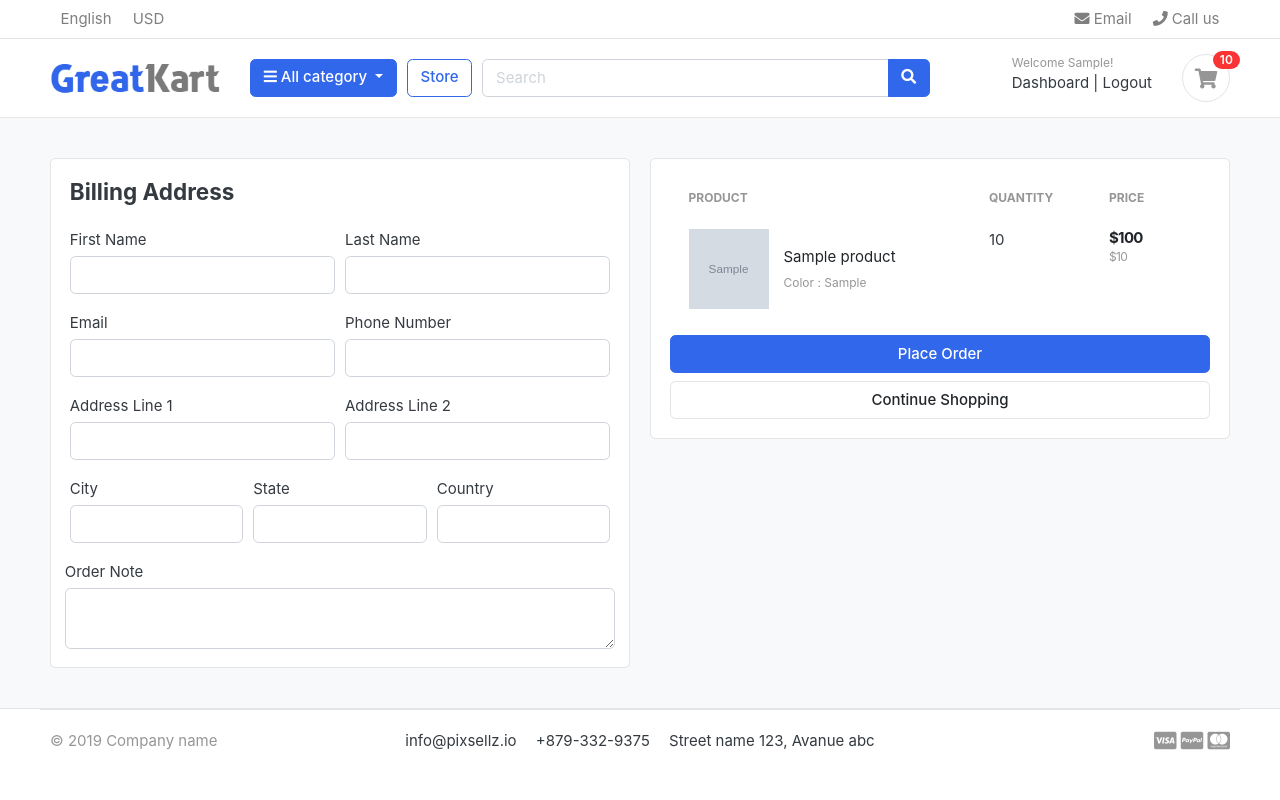
After one commit to DeewakerMax/greatkart-django, a Django app: page /cart/checkout/ in a window 1280 px wide. The commit adds this page. Run offline with Django 5.2, Linux system fonts and the light colour scheme; a user stored in the database is signed in; tables that the repository leaves empty hold one stand-in row (values such as "Sample post"); grey boxes marked "Sample" are stand-in pictures; some libraries are stand-ins or nearby versions; some web fonts are replaced.

Commit message:
handled cart and checkout for logged in users

```diff
--- a/carts/context_processors.py
+++ b/carts/context_processors.py
@@ -9,7 +9,10 @@ def counter(request):
     else:
         try:
             cart = Cart.objects.filter(cart_id=_cart_id(request))
-            cart_items = CartItem.objects.all().filter(cart=cart[:1])
+            if request.user.is_authenticated:
+                cart_items = CartItem.objects.all().filter(user=request.user)
+            else:
+                cart_items = CartItem.objects.all().filter(cart=cart[:1])
             for cart_item in cart_items:
                 cart_count += cart_item.quantity
         except Cart.DoesNotExist:
--- a/carts/models.py
+++ b/carts/models.py
@@ -1,5 +1,6 @@
 from django.db import models
 from store.models import Product, Variation
+from accounts.models import Account
 
 # Create your models here.
 
@@ -12,9 +13,10 @@ class Cart(models.Model):
 
 
 class CartItem(models.Model):
+    user = models.ForeignKey(Account, on_delete=models.CASCADE, null=True)
     product = models.ForeignKey(Product, on_delete=models.CASCADE)
     variations = models.ManyToManyField(Variation, blank=True)
-    cart    = models.ForeignKey(Cart, on_delete=models.CASCADE)
+    cart    = models.ForeignKey(Cart, on_delete=models.CASCADE, null=True)
     quantity = models.IntegerField()
     is_active = models.BooleanField(default=True)
 
--- a/carts/urls.py
+++ b/carts/urls.py
@@ -6,4 +6,6 @@ urlpatterns = [
     path('add_cart/<int:product_id>/', views.add_cart, name='add_cart'),
     path('remove_cart/<int:product_id>/<int:cart_item_id>/', views.remove_cart, name='remove_cart'),
     path('remove_cart_item/<int:product_id>/<int:cart_item_id>/', views.remove_cart_item, name='remove_cart_item'),
+
+    path('checkout/', views.checkout, name='checkout'),
 ]
--- a/carts/views.py
+++ b/carts/views.py
@@ -2,6 +2,7 @@ from django.shortcuts import render, redirect, get_object_or_404
 from store.models import Product, Variation
 from .models import Cart, CartItem
 from django.core.exceptions import ObjectDoesNotExist
+from django.contrib.auth.decorators import login_required
 from django.http import HttpResponse
 # Create your views here.
 
@@ -12,40 +13,92 @@ def _cart_id(request):
     return cart
 
 def add_cart(request, product_id):
+    current_user = request.user
     product = Product.objects.get(id=product_id) #get the product
-    product_variation = []
-    if request.method == 'POST':
-        for item in request.POST:
-            key = item
-            value = request.POST[key]
+    # If user is authenticated
+    if current_user.is_authenticated:
+        product_variation = []
+        if request.method == 'POST':
+            for item in request.POST:
+                key = item
+                value = request.POST[key]
 
-            try:
-                variation = Variation.objects.get(product=product, variation_category__iexact=key, variation_value__iexact=value)
-                product_variation.append(variation)
-            except:
-                pass
+                try:
+                    variation = Variation.objects.get(product=product, variation_category__iexact=key, variation_value__iexact=value)
+                    product_variation.append(variation)
+                except:
+                    pass
 
 
-    try:
-        cart = Cart.objects.get(cart_id=_cart_id(request)) # get the cart using the cart_id present in the session
-    except Cart.DoesNotExist:
-        cart = Cart.objects.create(
-            cart_id = _cart_id(request)
-        )
-    cart.save()
+        is_cart_item_exists = CartItem.objects.filter(product=product, user=current_user).exists()
+        if is_cart_item_exists:
+            cart_item = CartItem.objects.filter(product=product, user=current_user)
+            ex_var_list = []
+            id = []
+            for item in cart_item:
+                existing_variation = item.variations.all()
+                ex_var_list.append(list(existing_variation))
+                id.append(item.id)
 
-    is_cart_item_exists = CartItem.objects.filter(product=product, cart=cart).exists()
-    if is_cart_item_exists:
-        cart_item = CartItem.objects.filter(product=product, cart=cart)
-        #existing_variations -> database
-        #current_variations -> product_variations
-        #item_id -> database
-        ex_var_list = []
-        id = []
-        for item in cart_item:
-            existing_variation = item.variations.all()
-            ex_var_list.append(list(existing_variation))
-            id.append(item.id)
+            if product_variation in ex_var_list:
+                #increase the cart item quantity
+                index = ex_var_list.index(product_variation)
+                item_id = id[index]
+                item = CartItem.objects.get(product=product, id=item_id)
+                item.quantity += 1
+                item.save()
+            else:
+                item = CartItem.objects.create(product=product, quantity=1, user=current_user)
+                if len(product_variation) > 0:
+                    item.variations.clear()
+                    item.variations.add(*product_variation)
+                item.save()
+        else:
+            cart_item = CartItem.objects.create(
+                product = product,
+                quantity = 1,
+                user = current_user,
+            )
+            if len(product_variation) > 0:
+                cart_item.variations.clear()
+                cart_item.variations.add(*product_variation)
+            cart_item.save()
+        return redirect('cart')
+    # If the user is not authenticated
+    else:
+        product_variation = []
+        if request.method == 'POST':
+            for item in request.POST:
+                key = item
+                value = request.POST[key]
+
+                try:
+                    variation = Variation.objects.get(product=product, variation_category__iexact=key, variation_value__iexact=value)
+                    product_variation.append(variation)
+                except:
+                    pass
+
+
+        try:
+            cart = Cart.objects.get(cart_id=_cart_id(request)) # get the cart using the cart_id present in the session
+        except Cart.DoesNotExist:
+            cart = Cart.objects.create(
+                cart_id = _cart_id(request)
+            )
+        cart.save()
+
+        is_cart_item_exists = CartItem.objects.filter(product=product, cart=cart).exists()
+        if is_cart_item_exists:
+            cart_item = CartItem.objects.filter(product=product, cart=cart)
+            #existing_variations -> database
+            #current_variations -> product_variations
+            #item_id -> database
+            ex_var_list = []
+            id = []
+            for item in cart_item:
+                existing_variation = item.variations.all()
+                ex_var_list.append(list(existing_variation))
+                id.append(item.id)
 
             print(ex_var_list)
 
@@ -62,24 +115,28 @@ def add_cart(request, product_id):
                     item.variations.clear()
                     item.variations.add(*product_variation)
                 item.save()
-    else:
-        cart_item = CartItem.objects.create(
-            product = product,
-            quantity = 1,
-            cart = cart,
-        )
-        if len(product_variation) > 0:
-            cart_item.variations.clear()
-            cart_item.variations.add(*product_variation)
-        cart_item.save()
-    return redirect('cart')
+        else:
+            cart_item = CartItem.objects.create(
+                product = product,
+                quantity = 1,
+                cart = cart,
+            )
+            if len(product_variation) > 0:
+                cart_item.variations.clear()
+                cart_item.variations.add(*product_variation)
+            cart_item.save()
+        return redirect('cart')
 
 
 def remove_cart(request, product_id, cart_item_id):
-    cart = Cart.objects.get(cart_id=_cart_id(request))
+
     product = get_object_or_404(Product, id=product_id)
     try:
-        cart_item = CartItem.objects.get(product=product, cart=cart, id=cart_item_id)
+        if request.user.is_authenticated:
+            cart_item = CartItem.objects.get(product=product, user=request.user, id=cart_item_id)
+        else:
+            cart = Cart.objects.get(cart_id=_cart_id(request))
+            cart_item = CartItem.objects.get(product=product, cart=cart, id=cart_item_id)
         if cart_item.quantity > 1:
             cart_item.quantity -= 1
             cart_item.save()
@@ -91,9 +148,12 @@ def remove_cart(request, product_id, cart_item_id):
 
 
 def remove_cart_item(request, product_id, cart_item_id):
-    cart = Cart.objects.get(cart_id=_cart_id(request))
     product = get_object_or_404(Product, id=product_id)
-    cart_item = CartItem.objects.get(product=product, cart=cart, id=cart_item_id)
+    if request.user.is_authenticated:
+        cart_item = CartItem.objects.get(product=product, user=request.user, id=cart_item_id)
+    else:
+        cart = Cart.objects.get(cart_id=_cart_id(request))
+        cart_item = CartItem.objects.get(product=product, cart=cart, id=cart_item_id)
     cart_item.delete()
     return redirect('cart')
 
@@ -102,8 +162,11 @@ def cart(request, total=0, quantity=0, cart_items=None):
     try:
         tax = 0
         grand_total = 0
-        cart = Cart.objects.get(cart_id=_cart_id(request))
-        cart_items = CartItem.objects.filter(cart=cart, is_active=True)
+        if request.user.is_authenticated:
+            cart_items = CartItem.objects.filter(user=request.user, is_active=True)
+        else:
+            cart = Cart.objects.get(cart_id=_cart_id(request))
+            cart_items = CartItem.objects.filter(cart=cart, is_active=True)
         for cart_item in cart_items:
             total += (cart_item.product.price * cart_item.quantity)
             quantity += cart_item.quantity
@@ -120,3 +183,31 @@ def cart(request, total=0, quantity=0, cart_items=None):
         'grand_total': grand_total,
     }
     return render(request, 'store/cart.html', context)
+
+
+@login_required(login_url='login')
+def checkout(request, total=0, quantity=0, cart_items=None):
+    try:
+        tax = 0
+        grand_total = 0
+        if request.user.is_authenticated:
+            cart_items = CartItem.objects.filter(user=request.user, is_active=True)
+        else:
+            cart = Cart.objects.get(cart_id=_cart_id(request))
+            cart_items = CartItem.objects.filter(cart=cart, is_active=True)
+        for cart_item in cart_items:
+            total += (cart_item.product.price * cart_item.quantity)
+            quantity += cart_item.quantity
+        tax = (2 * total)/100
+        grand_total = total + tax
+    except ObjectDoesNotExist:
+        pass #just ignore
+
+    context = {
+        'total': total,
+        'quantity': quantity,
+        'cart_items': cart_items,
+        'tax': tax,
+        'grand_total': grand_total,
+    }
+    return render(request, 'store/checkout.html', context)
--- a/templates/store/cart.html
+++ b/templates/store/cart.html
@@ -103,7 +103,7 @@
 			<p class="text-center mb-3">
 				<img src="{% static './images/misc/payments.png' %}" height="26">
 			</p>
-			<a href="./place-order.html" class="btn btn-primary btn-block"> Checkout </a>
+			<a href="{% url 'checkout' %}" class="btn btn-primary btn-block"> Checkout </a>
 			<a href="{% url 'store' %}" class="btn btn-light btn-block">Continue Shopping</a>
 		</div> <!-- card-body.// -->
 		</div> <!-- card.// -->
--- /dev/null
+++ b/templates/store/checkout.html
@@ -0,0 +1,137 @@
+{% extends "base.html" %}
+{% load static %}
+
+{% block content %}
+
+<section class="section-content padding-y bg">
+<div class="container">
+
+<!-- ============================ COMPONENT 1 ================================= -->
+
+<div class="row">
+	<aside class="col-lg-6">
+<div class="card">
+    <div class="card-body">
+        <h4 class="card-title mb-4">Billing Address</h4>
+        <form action="" method="POST">
+            {% csrf_token %}
+            <div class="form-row">
+                <div class="col form-group">
+                    <label for="">First Name</label>
+                    <input type="text" name="first_name" class="form-control" required>
+                </div>
+                <div class="col form-group">
+                    <label for="">Last Name</label>
+                    <input type="text" name="last_name" class="form-control" required>
+                </div>
+            </div>
+            <div class="form-row">
+                <div class="col form-group">
+                    <label for="">Email</label>
+                    <input type="email" name="email" class="form-control" required>
+                </div>
+                <div class="col form-group">
+                    <label for="">Phone Number</label>
+                    <input type="text" name="phone" class="form-control" required>
+                </div>
+            </div>
+            <div class="form-row">
+                <div class="col form-group">
+                    <label for="">Address Line 1</label>
+                    <input type="text" name="address_line_1" class="form-control" required>
+                </div>
+                <div class="col form-group">
+                    <label for="">Address Line 2</label>
+                    <input type="text" name="address_line_2" class="form-control">
+                </div>
+            </div>
+            <div class="form-row">
+                <div class="col form-group">
+                    <label for="">City</label>
+                    <input type="text" name="city" class="form-control" required>
+                </div>
+                <div class="col form-group">
+                    <label for="">State</label>
+                    <input type="text" name="state" class="form-control" required>
+                </div>
+                <div class="col form-group">
+                    <label for="">Country</label>
+                    <input type="text" name="country" class="form-control" required>
+                </div>
+                </div>
+                <div class="form-row">
+                    <label for="">Order Note</label>
+                    <textarea name="order_note" rows="2" class="form-control"></textarea>
+                </div>
+
+
+    </div>
+</div> <!-- card.// -->
+
+	</aside> <!-- col.// -->
+	<aside class="col-lg-6">
+
+		<div class="card">
+		<div class="card-body">
+		<table class="table table-borderless table-shopping-cart">
+<thead class="text-muted">
+<tr class="small text-uppercase">
+  <th scope="col">Product</th>
+  <th scope="col" width="120">Quantity</th>
+  <th scope="col" width="120">Price</th>
+
+</tr>
+</thead>
+<tbody>
+
+{% for cart_item in cart_items %}
+<tr>
+	<td>
+		<figure class="itemside align-items-center">
+			<div class="aside"><img src="{{ cart_item.product.images.url }}" class="img-sm"></div>
+			<figcaption class="info">
+				<a href="{{ cart_item.product.get_url }}" class="title text-dark">{{ cart_item.product.product_name }}</a>
+				<p class="text-muted small">
+					{% if cart_item.variations.all %}
+						{% for item in cart_item.variations.all %}
+							{{ item.variation_category | capfirst }} : {{ item.variation_value | capfirst }}<br>
+						{% endfor %}
+					{% endif %}
+				</p>
+			</figcaption>
+		</figure>
+	</td>
+	<td>
+		<!-- col.// -->
+		<label for="">{{cart_item.quantity}}</label>
+	</td>
+	<td>
+		<div class="price-wrap">
+			<var class="price">${{ cart_item.sub_total }}</var>
+			<small class="text-muted"> ${{ cart_item.product.price }} </small>
+		</div> <!-- price-wrap .// -->
+	</td>
+
+</tr>
+{% endfor %}
+
+</tbody>
+</table>
+			<button type="submit" name="submit" class="btn btn-primary btn-block">Place Order</button>
+			<a href="{% url 'store' %}" class="btn btn-light btn-block">Continue Shopping</a>
+            </form>
+		</div> <!-- card-body.// -->
+		</div> <!-- card.// -->
+
+</aside> <!-- col.// -->
+
+
+</div> <!-- row.// -->
+
+<!-- ============================ COMPONENT 1 END .// ================================= -->
+
+</div> <!-- container .//  -->
+</section>
+<!-- ========================= SECTION CONTENT END// ========================= -->
+
+{% endblock %}
```
Also changed, not shown: accounts/views.py (+53 -1 lines), carts/migrations/0003_cartitem_user_alter_cartitem_cart.py (added).
